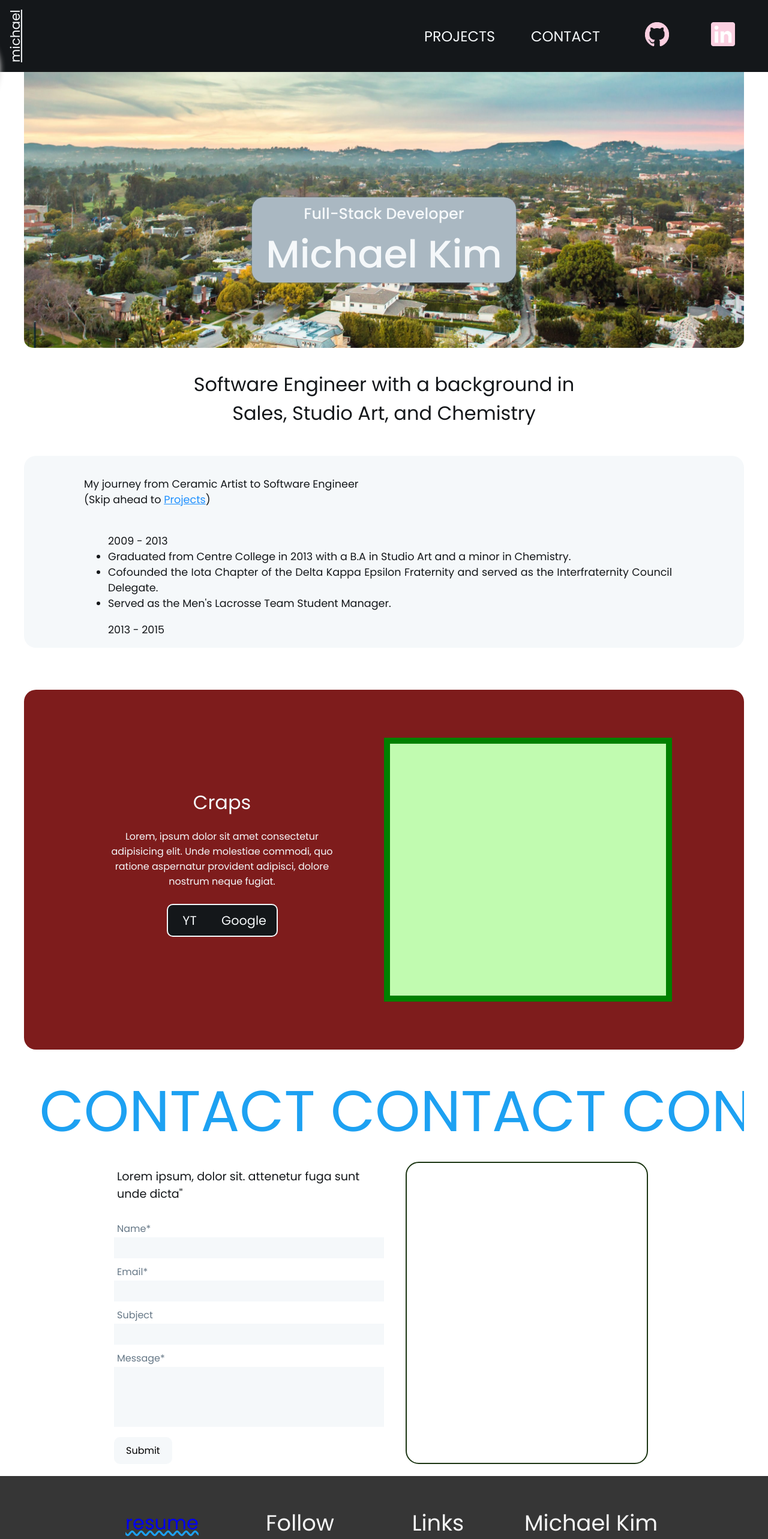
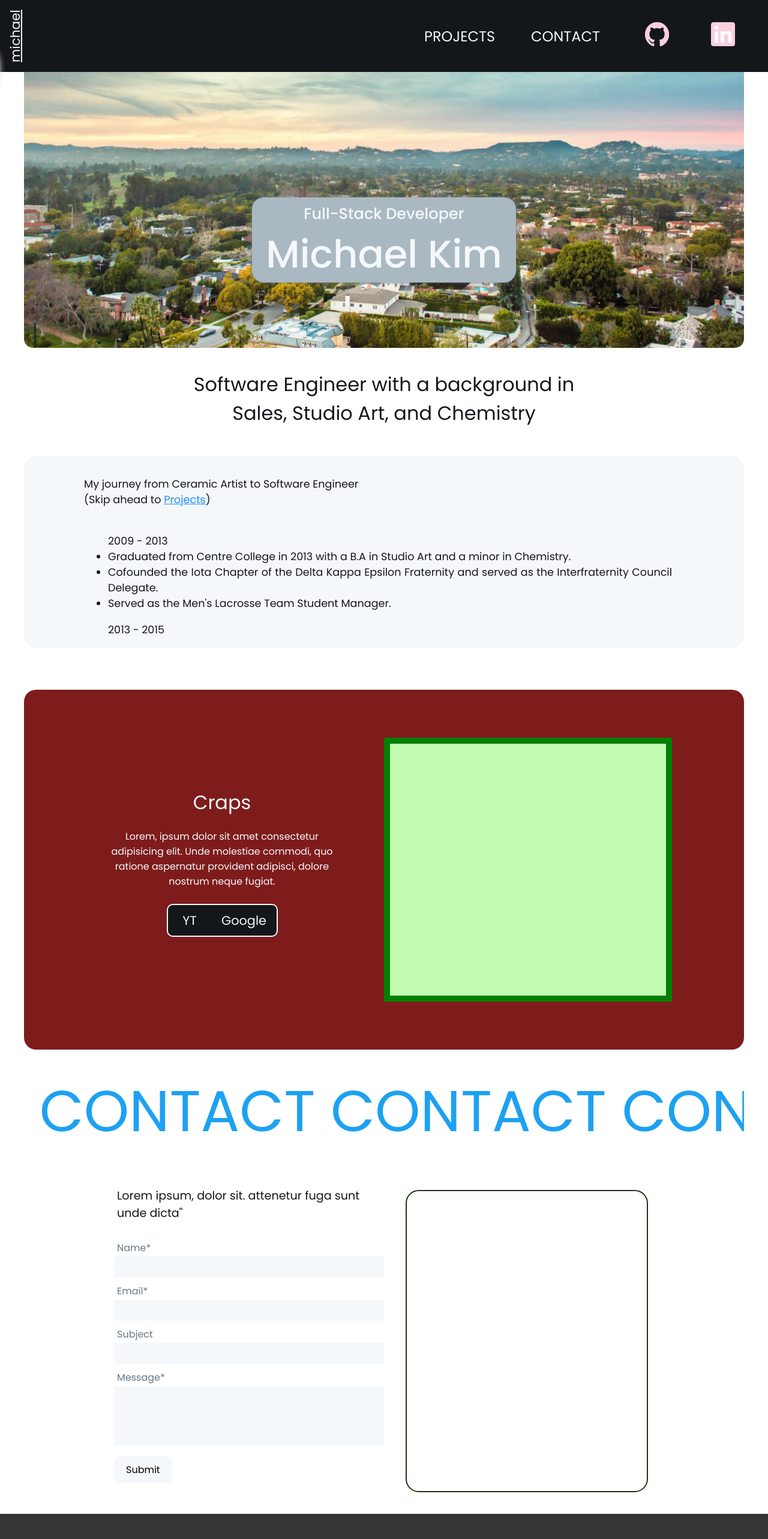
Before and after one commit to sparklingwaterlemon/Portfolio, a React (Create React App) app: page / in a window 1280 px wide. Shown: the top 2566 px of the page at 60% size. Built offline with nearby package versions, Linux system fonts and the light colour scheme.

Commit message:
Added Transform Scale to Resume link in Footer

```diff
--- a/src/Components/ContactSection/ContactSection.css
+++ b/src/Components/ContactSection/ContactSection.css
@@ -1,5 +1,5 @@
 #contact {
-    height: auto;
+    height: 93vh;
     width: 100%;
     display: flex;
     flex-wrap: wrap;
@@ -59,6 +59,7 @@
     flex-direction: column;
     justify-content: flex-start;
     align-items: flex-end;
+    /* border: 2px solid green; */
 }
 .ct-container{
     height: auto;
--- a/src/Components/FooterSection/FooterSection.css
+++ b/src/Components/FooterSection/FooterSection.css
@@ -36,6 +36,7 @@
     color: #F5F8FA;
 }
 .rf.top a:hover{
+    transform: scale(1.2);
     text-decoration: 5px #1DA1F2 underline;
 }
 .rf.bottom{
```
